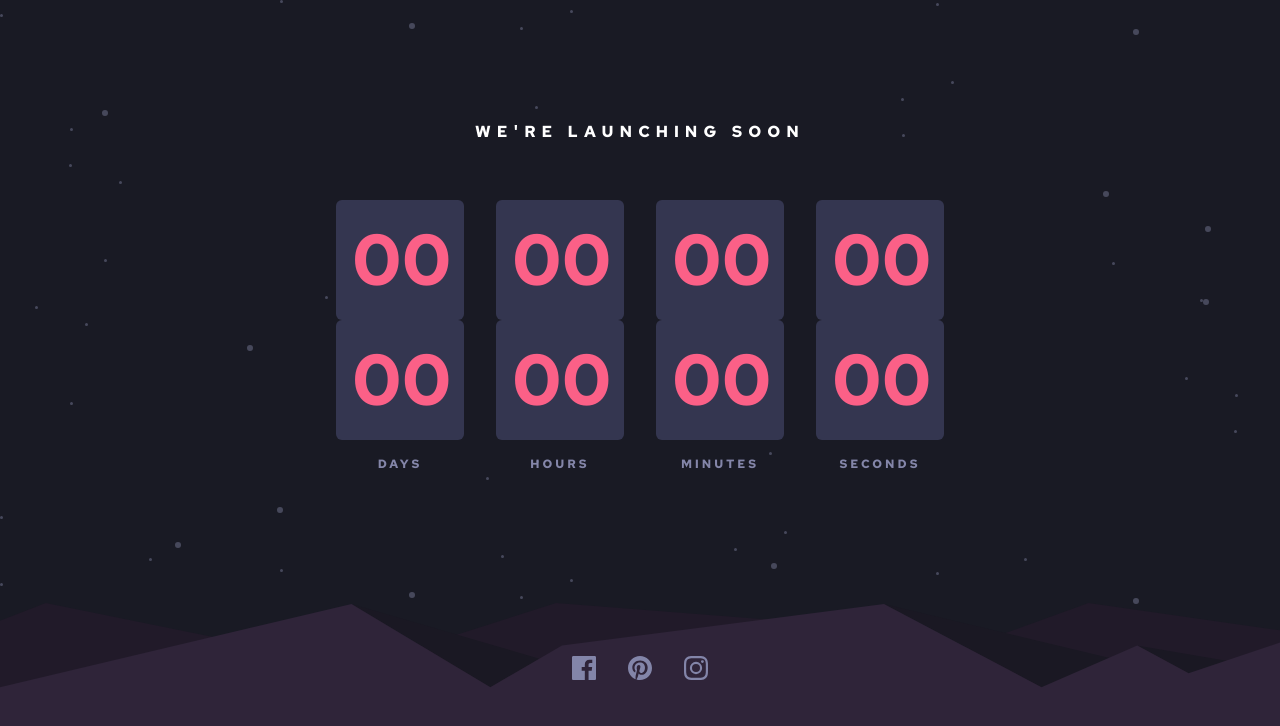
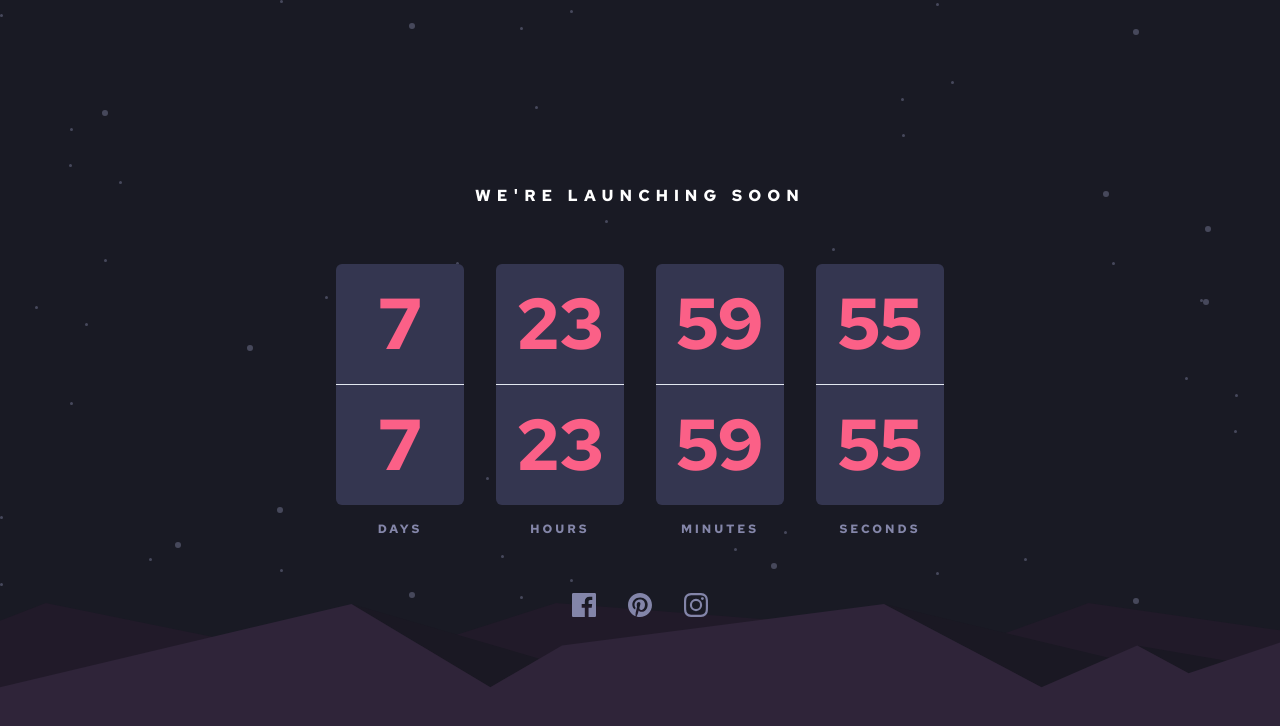
Before and after one commit to Kelechikizito/launch-countdown-timer, a React (Create React App) app: page / in a window 1280 px wide. Shown: the top 726 px of the page. Built offline with nearby package versions, Linux system fonts and the light colour scheme.

Commit message:
files update

```diff
--- a/src/components/MainContainer.js
+++ b/src/components/MainContainer.js
@@ -1,30 +1,77 @@
-import Timer from "./Timer"
-import SocialMediaIcon from "./SocialMediaIcon"
+import { useState, useEffect } from "react";
+import Timer from "./Timer";
+import SocialMediaIcon from "./SocialMediaIcon";
 import FacebookIcon from "../assets/images/icon-facebook.svg";
 import PinterestIcon from "../assets/images/icon-pinterest.svg";
 import InstagramIcon from "../assets/images/icon-instagram.svg";
 
 const MainContainer = () => {
+  const [days, setDays] = useState(0);
+  const [hours, setHours] = useState(0);
+  const [minutes, setMinutes] = useState(0);
+  const [seconds, setSeconds] = useState(0);
+
+  useEffect(() => {
+    const today = new Date(); // Get today's date
+
+    // Get the date 8 days from now
+    const lastDate = new Date(today);
+    lastDate.setDate(today.getDate() + 8);
+
+    // Countdown target date
+    const countDownDate = lastDate.getTime();
+
+    const countDownFunction = setInterval(() => {
+      // Get current time
+      const now = new Date().getTime();
+
+      // Find the distance between now and the countdown date
+      const distance = countDownDate - now;
+
+      // Time calculations for days, hours, minutes and seconds
+      const calculatedDays = Math.floor(distance / (1000 * 60 * 60 * 24));
+      const calculatedHours = Math.floor((distance % (1000 * 60 * 60 * 24)) / (1000 * 60 * 60));
+      const calculatedMinutes = Math.floor((distance % (1000 * 60 * 60)) / (1000 * 60));
+      const calculatedSeconds = Math.floor((distance % (1000 * 60)) / 1000);
+
+      // Update state with calculated values
+      setDays(calculatedDays);
+      setHours(calculatedHours);
+      setMinutes(calculatedMinutes);
+      setSeconds(calculatedSeconds);
+
+      // Clear the interval when countdown is finished
+      if (distance < 0) {
+        clearInterval(countDownFunction);
+      }
+    }, 1000);
+
+    // Cleanup the interval on component unmount
+    return () => clearInterval(countDownFunction);
+  }, []);
+
   return (
     <div className="flex flex-col gap-14 z-40">
-        <div>
-            <h1 className="text-white" style={{letterSpacing: '6px'}}>WE'RE LAUNCHING SOON</h1>
-        </div>
+      <div>
+        <h1 className="text-white" style={{ letterSpacing: "6px" }}>
+          WE'RE LAUNCHING SOON
+        </h1>
+      </div>
 
-        <div className="flex justify-between gap-4 sm:gap-8">
-            <Timer title='Days'/>
-            <Timer title='Hours'/>
-            <Timer title='Minutes'/>
-            <Timer title='Seconds'/>
-        </div>
+      <div className="flex justify-between gap-4 sm:gap-8">
+        <Timer title="Days" countDown={days} />
+        <Timer title="Hours" countDown={hours} />
+        <Timer title="Minutes" countDown={minutes} />
+        <Timer title="Seconds" countDown={seconds} />
+      </div>
 
-        <footer className="flex justify-center gap-8 mt-32">
-            <SocialMediaIcon imageSrc={FacebookIcon}/>
-            <SocialMediaIcon imageSrc={PinterestIcon}/>
-            <SocialMediaIcon imageSrc={InstagramIcon}/>
-        </footer>
+      <div className="flex justify-center gap-8">
+        <SocialMediaIcon imageSrc={FacebookIcon} />
+        <SocialMediaIcon imageSrc={PinterestIcon} />
+        <SocialMediaIcon imageSrc={InstagramIcon} />
+      </div>
     </div>
-  )
-}
+  );
+};
 
-export default MainContainer
+export default MainContainer;
--- a/src/components/Timer.js
+++ b/src/components/Timer.js
@@ -1,10 +1,10 @@
 const Timer = (props) => {
   return (
     <div class="countdown">
-      <div class="flex flex-col w-20 sm:w-32 sm:transform-none gap-4">
+      <div class="flex flex-col w-20 sm:w-32 gap-4">
         <div class="text-4xl sm:text-7xl" style={{color: 'hsl(345, 95%, 68%)', boxShadow: '0 4rem #191a24 inset'}}>
-          <div class="px-4 py-6 rounded-md" style={{backgroundColor: 'hsl(236, 21%, 26%)'}}>00</div>
-          <div class="px-4 py-6 rounded-md relative bottom-1/2" style={{backgroundColor: 'hsl(236, 21%, 26%)'}}>00</div>
+          <div class="px-4 py-6 rounded-md border-b-[0.5px] border-[rgba(0, 0, 0, 0.7)] rounded-b-none" style={{backgroundColor: 'hsl(236, 21%, 26%)'}}>{props.countDown}</div>
+          <div class="px-4 py-6 rounded-md rounded-t-none" style={{backgroundColor: 'hsl(236, 21%, 26%)'}}>{props.countDown}</div>
         </div>
         <p class="uppercase text-[8px] sm:text-xs" style={{color: 'hsl(237, 18%, 59%)', letterSpacing: '3px'}}>{props.title}</p>
       </div>
```
